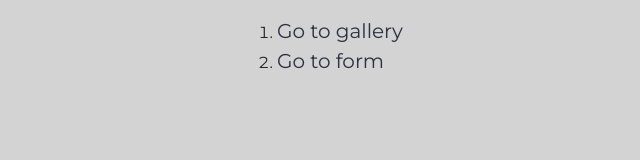
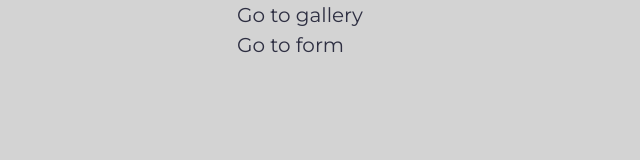
Before and after one commit to Kostiantyn-Pomohaiev/goit-js-hw-09, a website built with Vite: page src/index.html in a window 1280 px wide. Shown: the whole page, without its empty margins (243-883 px from the left). Built offline with nearby package versions, Linux system fonts and the light colour scheme.

Commit message:
add markup

```diff
--- a/src/index.html
+++ b/src/index.html
@@ -11,14 +11,14 @@
 
 <body>
   <nav class="container">
-    <ol class="list">
+    <ul class="list">
       <li class="item">
         <a href="./1-gallery.html" class="link">Go to gallery</a>
       </li>
       <li class="item">
         <a href="./2-form.html" class="link">Go to form</a>
       </li>
-    </ol>
+    </ul>
   </nav>
 </body>
 </html>
```
